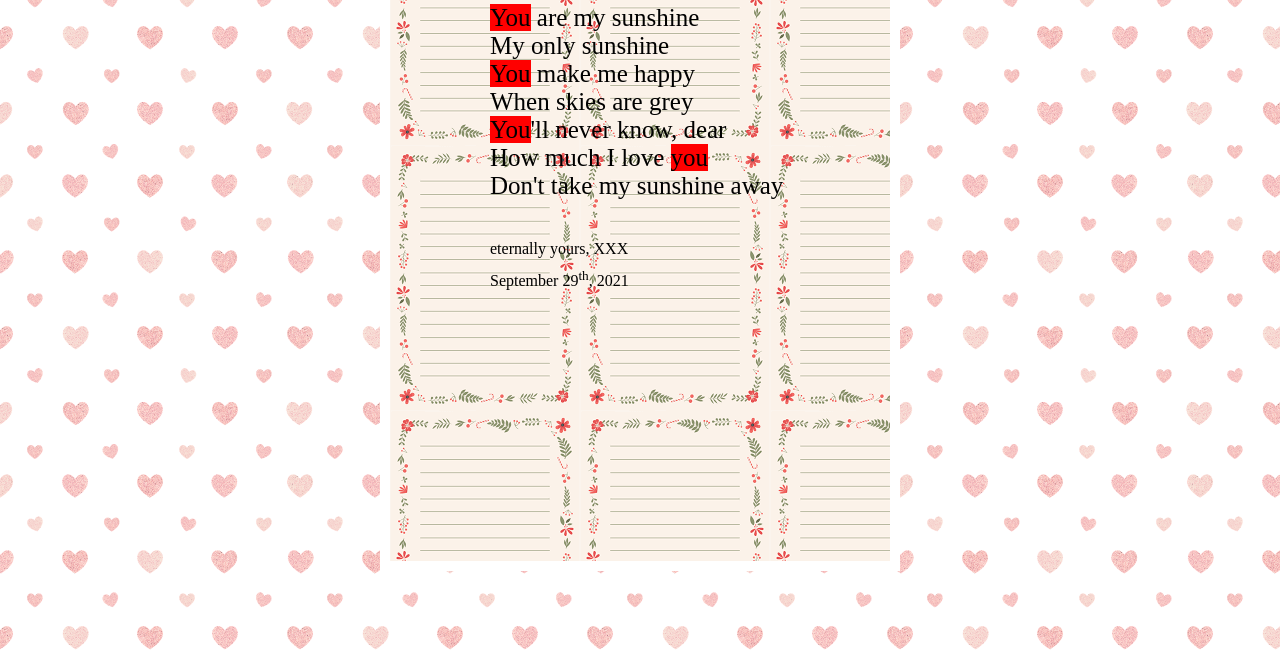
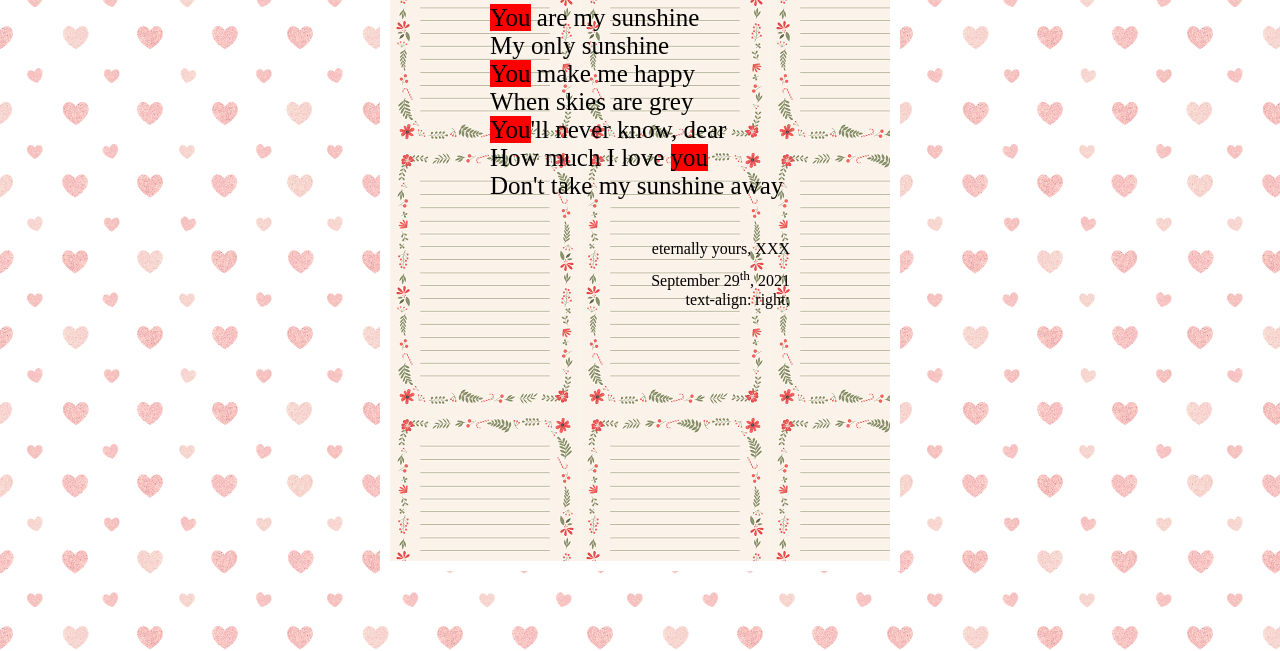
Before and after one commit to BilalAarab/BWD-BilalAarab-2122, a plain HTML site: page 06.CSSSyntax/LoveLetter/index.html in a window 1280 px wide. Shown: the part 149-800 px from the top of the page. Drawn offline with Linux system fonts and the light colour scheme; a web font is replaced by a local one.

Commit message:
Taak LoveLetter

```diff
--- a/06.CSSSyntax/LoveLetter/css/styles.css
+++ b/06.CSSSyntax/LoveLetter/css/styles.css
@@ -14,6 +14,7 @@ body {
    font-family Arial;
    box-shadow: 10px 10px 5px rgb(226, 15, 15)
    border-radius 50px 5px 5px 5px;
+
 
 }
 
@@ -37,7 +38,7 @@ span{
 }
 
 
-footer {
+footer {text-align: right;
    margin-top: 40px;
 }
 
@@ -45,6 +46,7 @@ footer p {
    margin: 0;
 }
 
+
 .date {
    margin-top: 10px;
 }
--- a/06.CSSSyntax/LoveLetter/index.html
+++ b/06.CSSSyntax/LoveLetter/index.html
@@ -28,7 +28,10 @@
    <footer>
       <p class="salute">eternally yours, XXX</p>
       <p class="date">September 29<sup>th</sup>, 2021</p>
+      text-align: right;
+
    </footer>
+
 
 
 </body>
```
